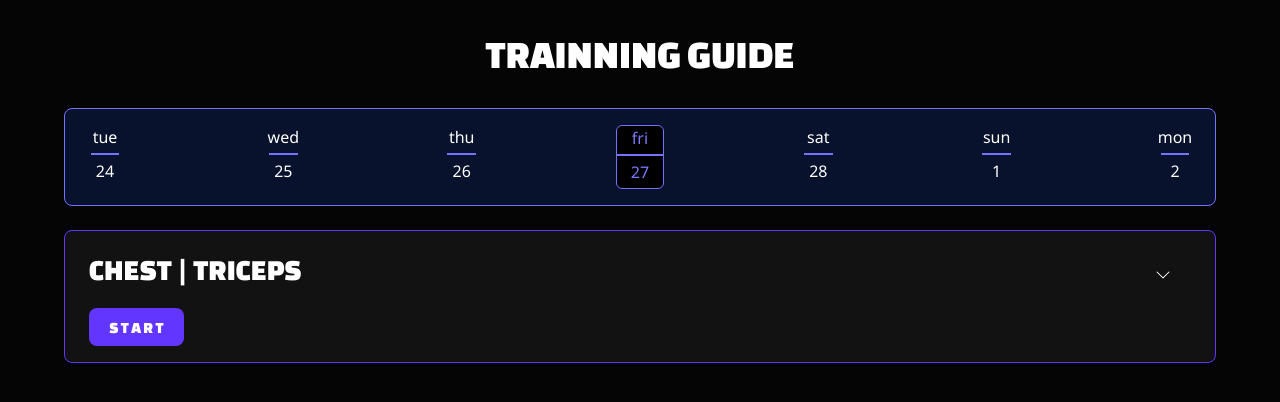
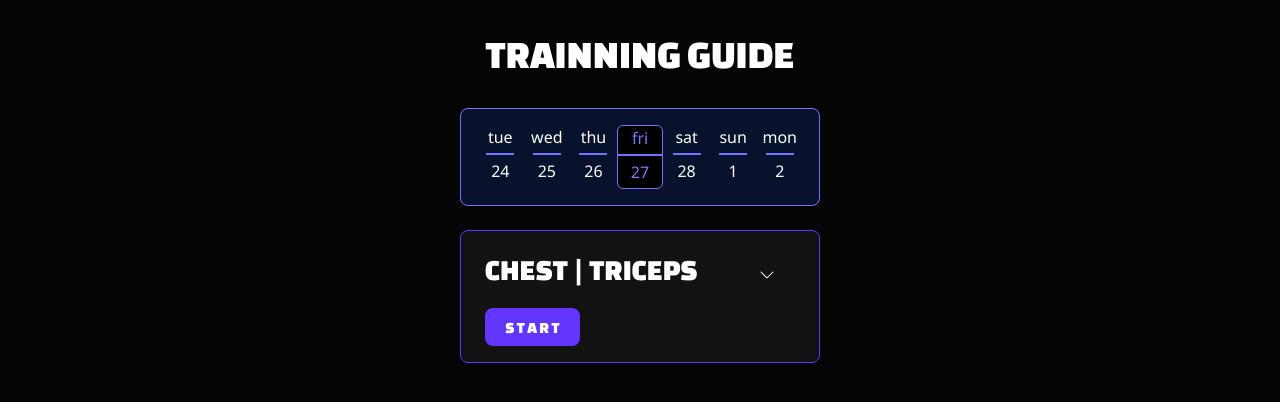
Before and after one commit to raul4500/Trainning-Guide, a React (Vite) app: page / in a window 1280 px wide. Shown: the top 402 px of the page. Built offline with nearby package versions, Linux system fonts and the light colour scheme.

Commit message:
Change home width to use clamp function

```diff
--- a/src/pages/Home.css
+++ b/src/pages/Home.css
@@ -1,4 +1,4 @@
 .home{
-    width: 100vw;
+    width: clamp(300px, 400px, 500px);
     height: 100vh;
 }
```
